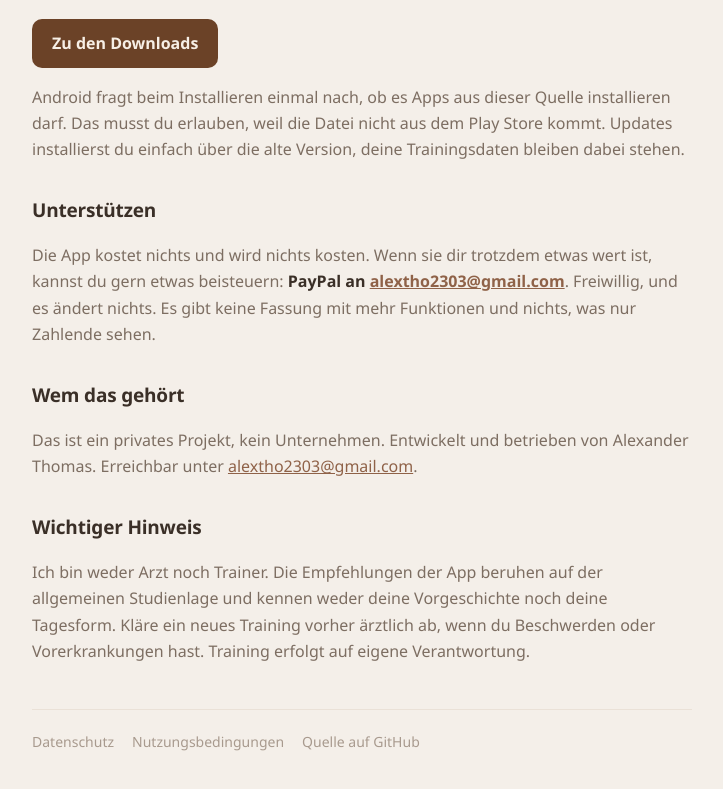
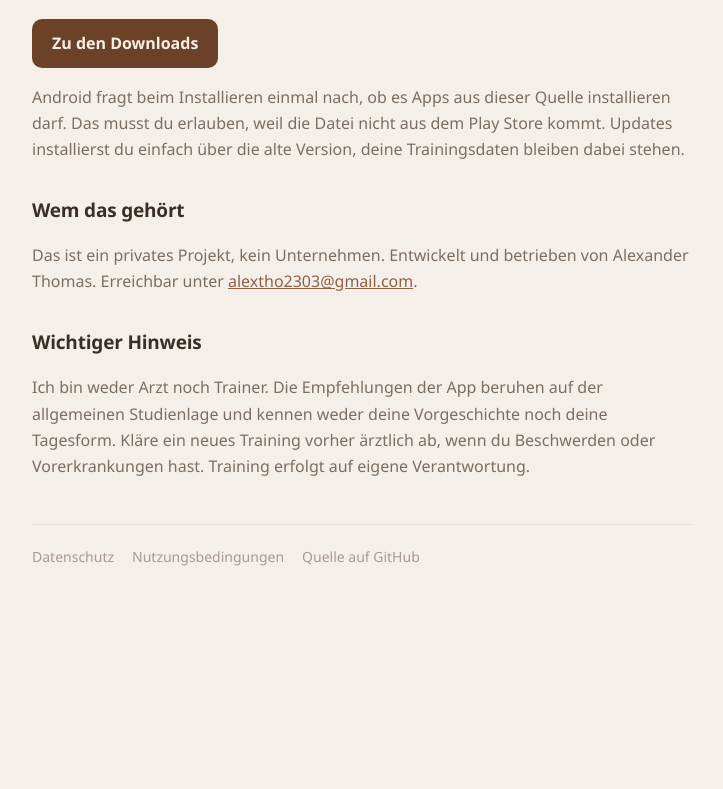
Before and after one commit to Demontiic/strong-snorbs, a plain HTML site: page index.html in a window 1280 px wide. Shown: the part 822-1611 px from the top of the page, without its empty margins (278-1001 px from the left). After the commit the page ends 1454 px from the top, so only its background shows below. Drawn offline with Linux system fonts and the light colour scheme.

Commit message:
PayPal entfernt (Entscheidung des Besitzers)

```diff
--- a/index.html
+++ b/index.html
@@ -60,13 +60,6 @@ installieren darf. Das musst du erlauben, weil die Datei nicht aus dem Play Stor
 kommt. Updates installierst du einfach über die alte Version, deine Trainingsdaten
 bleiben dabei stehen.</p>
 
-<h2>Unterstützen</h2>
-<p>Die App kostet nichts und wird nichts kosten. Wenn sie dir trotzdem etwas wert
-ist, kannst du gern etwas beisteuern: <strong>PayPal an
-<a href="mailto:alextho2303@gmail.com">alextho2303@gmail.com</a></strong>.
-Freiwillig, und es ändert nichts. Es gibt keine Fassung mit mehr Funktionen und
-nichts, was nur Zahlende sehen.</p>
-
 <h2>Wem das gehört</h2>
 <p>Das ist ein privates Projekt, kein Unternehmen. Entwickelt und betrieben von
 Alexander Thomas. Erreichbar unter
```
